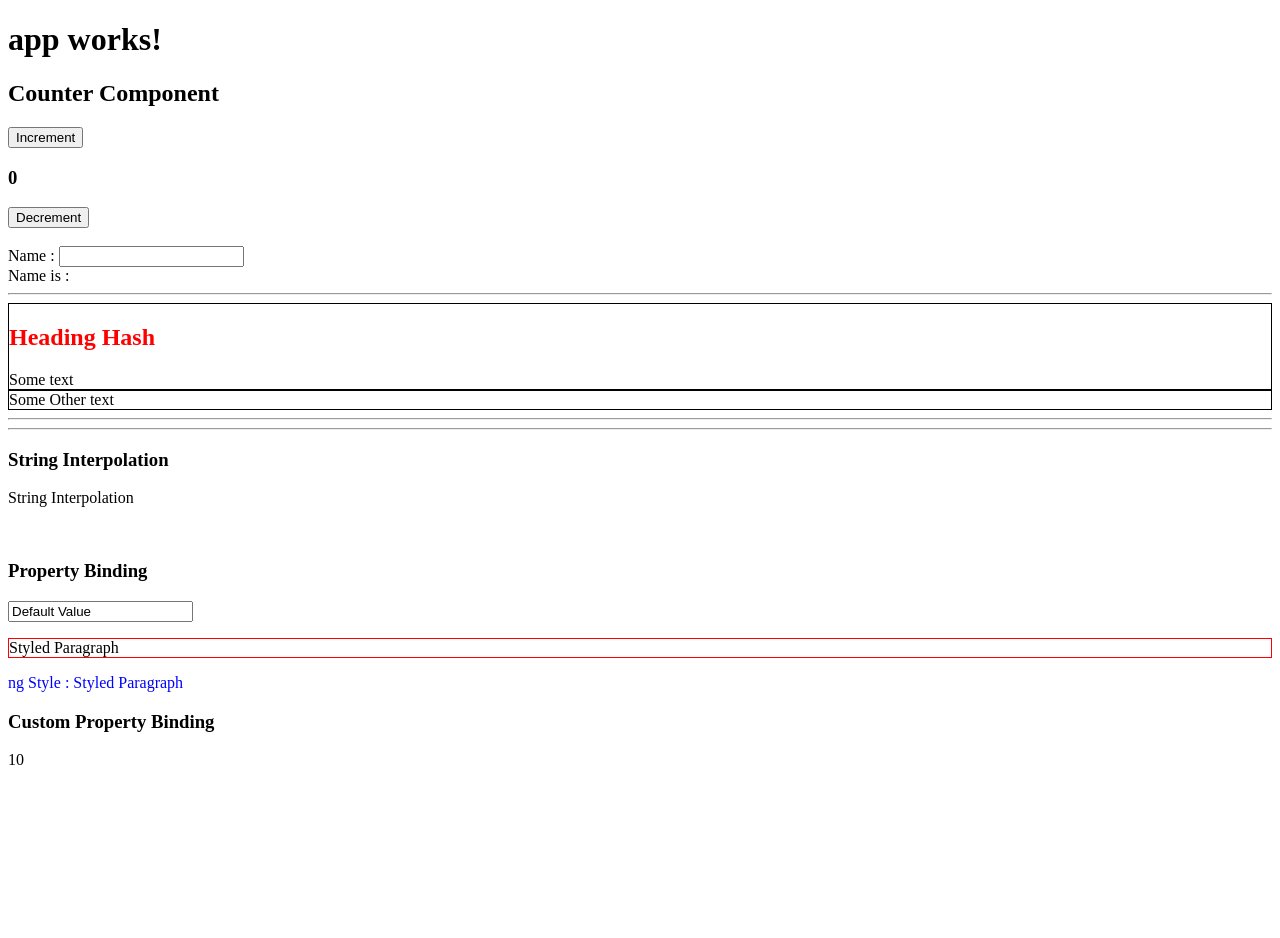
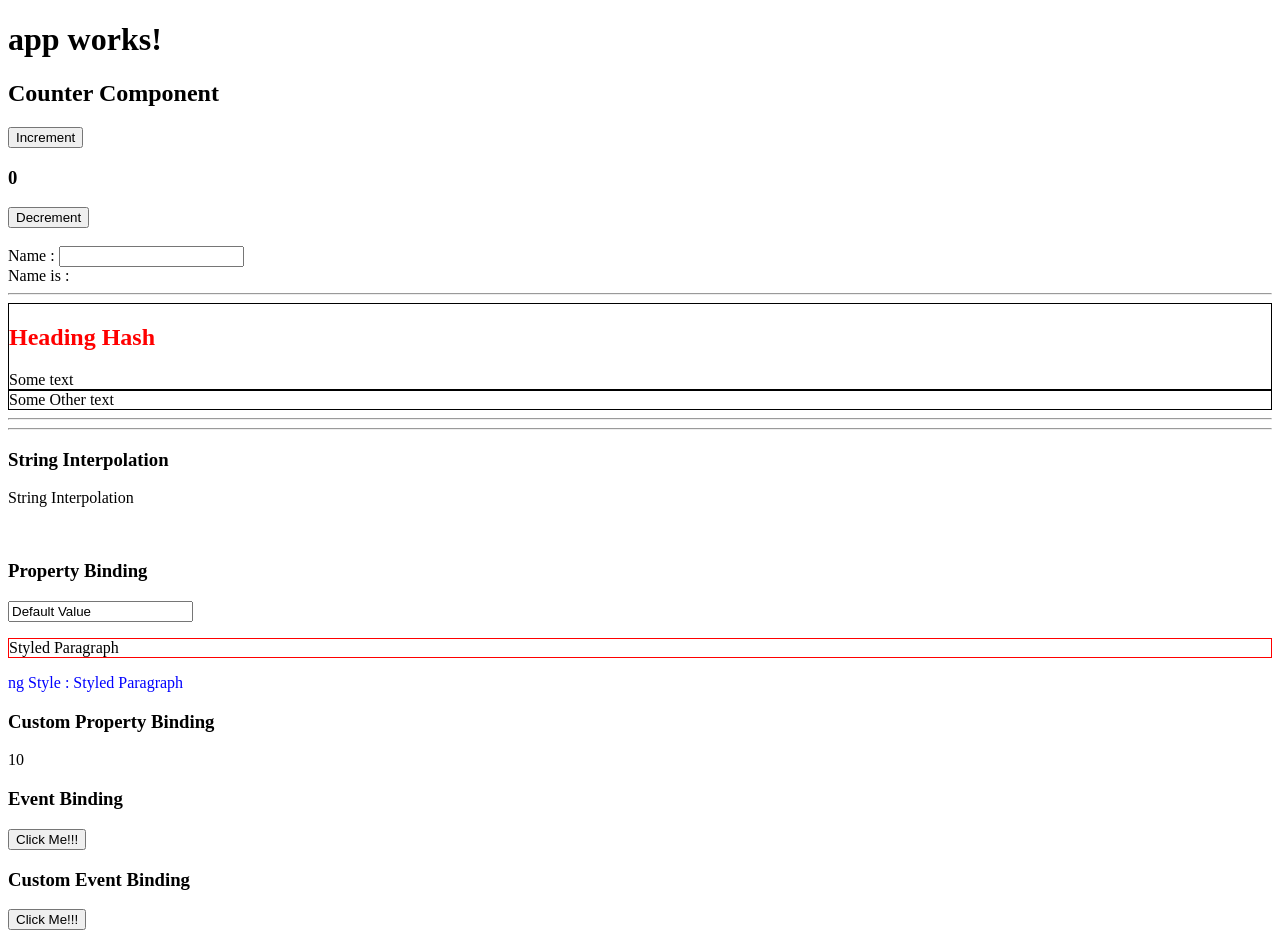
Before and after one commit to kinathru/Angular2CounterDemo, an Angular app: page / in a window 1280 px wide. Before the commit the page ends 800 px from the top, so only its background shows below. Built offline with nearby package versions, Linux system fonts and the light colour scheme.

Commit message:
add custom event binding

```diff
--- a/src/app/app.module.ts
+++ b/src/app/app.module.ts
@@ -8,6 +8,8 @@ import { CounterComponent } from './counter/counter.component';
 import { HashComponent } from './hash/hash.component';
 import { DatabindingComponent } from './databinding/databinding.component';
 import { PropertyBindingComponent } from './property-binding/property-binding.component';
+import { EventBindingComponent } from './event-binding/event-binding.component';
+import { CustomEventBindingComponent } from './custom-event-binding/custom-event-binding.component';
 
 @NgModule({
   declarations: [
@@ -15,7 +17,9 @@ import { PropertyBindingComponent } from './property-binding/property-binding.co
     CounterComponent,
     HashComponent,
     DatabindingComponent,
-    PropertyBindingComponent
+    PropertyBindingComponent,
+    EventBindingComponent,
+    CustomEventBindingComponent
   ],
   imports: [
     BrowserModule,
--- /dev/null
+++ b/src/app/custom-event-binding/custom-event-binding.component.html
@@ -0,0 +1 @@
+<button (click)="onClicked()">Click Me!!!</button>
--- /dev/null
+++ b/src/app/custom-event-binding/custom-event-binding.component.ts
@@ -0,0 +1,21 @@
+import {Component, EventEmitter, OnInit, Output} from '@angular/core';
+
+@Component({
+  selector: 'app-custom-event-binding',
+  templateUrl: './custom-event-binding.component.html',
+  styleUrls: ['./custom-event-binding.component.css']
+})
+export class CustomEventBindingComponent implements OnInit {
+
+  @Output() clicked = new EventEmitter<string>();
+
+  constructor() { }
+
+  ngOnInit() {
+  }
+
+  onClicked() {
+    this.clicked.emit('It works!!!');
+  }
+
+}
--- a/src/app/databinding/databinding.component.html
+++ b/src/app/databinding/databinding.component.html
@@ -11,3 +11,9 @@
 
 <h3>Custom Property Binding</h3>
 <app-property-binding [result]="10" ></app-property-binding>
+
+<h3>Event Binding</h3>
+<app-event-binding></app-event-binding>
+
+<h3>Custom Event Binding</h3>
+<app-custom-event-binding (clicked)="onClicked($event)"></app-custom-event-binding>
--- a/src/app/databinding/databinding.component.ts
+++ b/src/app/databinding/databinding.component.ts
@@ -22,4 +22,8 @@ export class DatabindingComponent implements OnInit {
     return true;
   }
 
+  onClicked(value: string) {
+    alert(value);
+  }
+
 }
--- /dev/null
+++ b/src/app/event-binding/event-binding.component.html
@@ -0,0 +1 @@
+<button (click)="onClick()">Click Me!!!</button>
--- /dev/null
+++ b/src/app/event-binding/event-binding.component.ts
@@ -0,0 +1,20 @@
+import {Component, OnInit} from '@angular/core';
+
+@Component({
+  selector: 'app-event-binding',
+  templateUrl: './event-binding.component.html',
+  styleUrls: ['./event-binding.component.css']
+})
+export class EventBindingComponent implements OnInit {
+
+  constructor() {
+  }
+
+  ngOnInit() {
+  }
+
+  onClick() {
+    alert('It worked!!!');
+  }
+
+}
```
Also changed, not shown: src/app/custom-event-binding/custom-event-binding.component.css (added), src/app/event-binding/event-binding.component.css (added).
